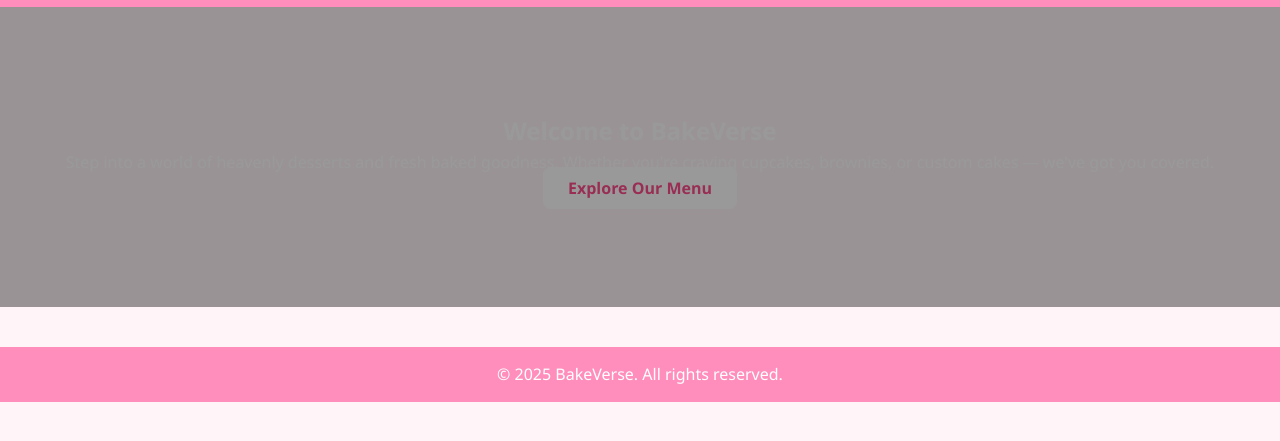
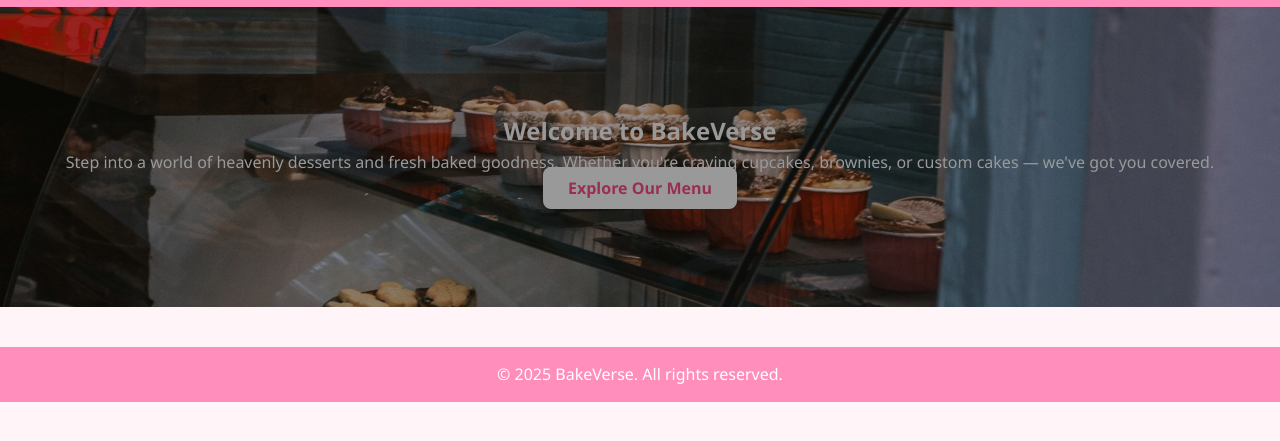
Before and after one commit to Sehreet09/ReetNoor09.github.io, a plain HTML site: page index.html in a window 1280 px wide. Shown: the part 39-480 px from the top of the page. Drawn offline with Linux system fonts and the light colour scheme.

Commit message:
Update style.css

```diff
--- a/style.css
+++ b/style.css
@@ -37,7 +37,7 @@
   background-color: #ff4c8b;
 }
 .hero {
-  background-image: url("images/bakery-bg.jpg"); /* Make sure the path is correct */
+  background-image: url("hero-bakery.jpg"); /* Make sure the path is correct */
   background-size: cover;
   background-position: center;
   background-repeat: no-repeat;
```
